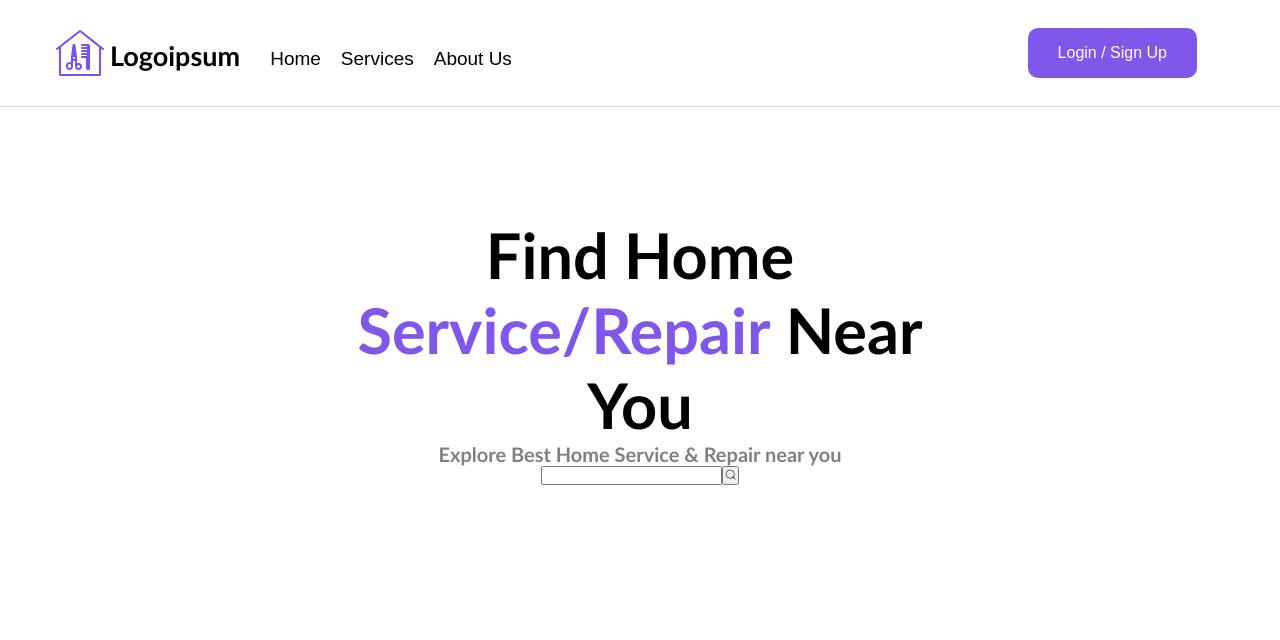
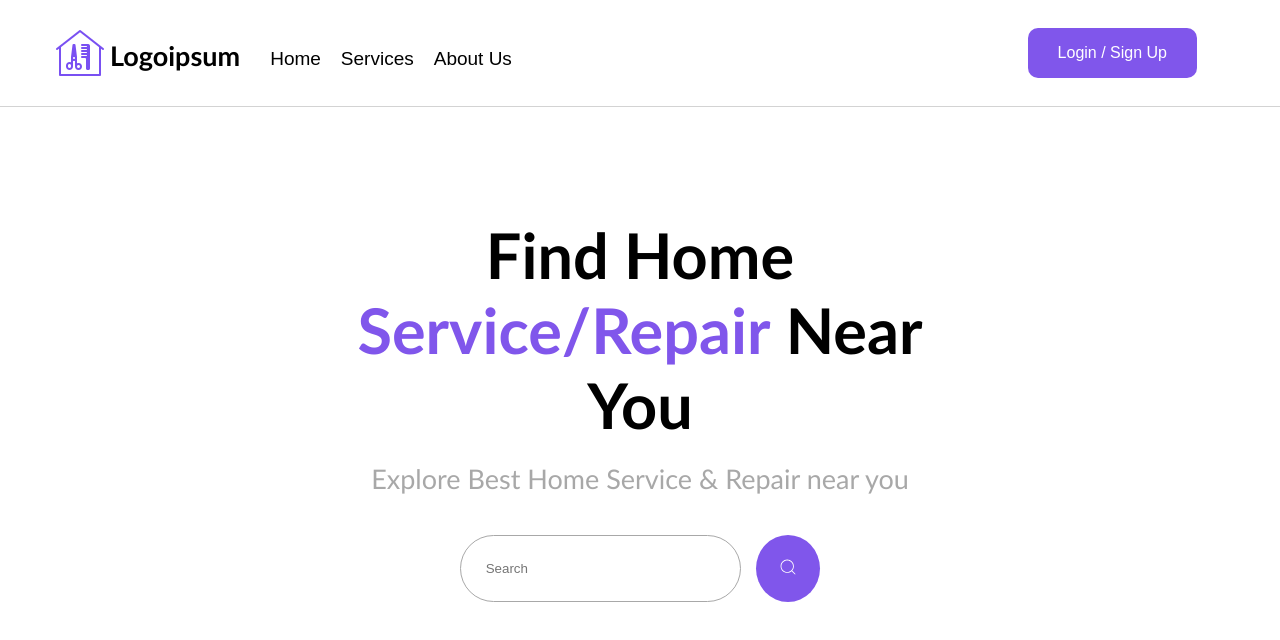
Before and after one commit to LaurynasKl/home-service-app, a React (Vite) app: page / in a window 1280 px wide. Shown: the top 640 px of the page. Built offline with nearby package versions, Linux system fonts and the light colour scheme.

Commit message:
jsx update, search scss tobulinimas

```diff
--- a/src/components/search/Search.jsx
+++ b/src/components/search/Search.jsx
@@ -10,8 +10,8 @@ function Search() {
                 <p className={styles.text}>Explore Best Home Service & Repair near you</p>
             </div>
 
-            <div>
-                <input type="text" />
+            <div className={styles.searchBtn}>
+                <input type="text" placeholder='Search'/>
                 <button><CiSearch /></button>
             </div>
         </div>
--- a/src/components/search/Search.module.scss
+++ b/src/components/search/Search.module.scss
@@ -15,8 +15,35 @@
   }
 
   .text {
-    color: gray;
-    font-size: 20px;
+    color: #a8a8a8;
+    font-weight: normal;
+    font-size: 27px;
+    padding: 20px;
+  }
+
+  .searchBtn{
+      margin-top: 20px;
+
+      input{
+        margin-right: 15px;
+        background-color: transparent;
+        padding: 25px;
+        border-radius: 50px;
+        border: 1px solid #a8a8a8 ;
+        width: 22%;
+    }
+
+    button{
+        background-color: #8056eb;
+        color: white;
+        font-size: 20px;
+        padding: 22px;
+        border-radius: 50%;
+        border: none;
+    }
+    :hover{
+        background-color: orange;
+    }
   }
 
 }
```
